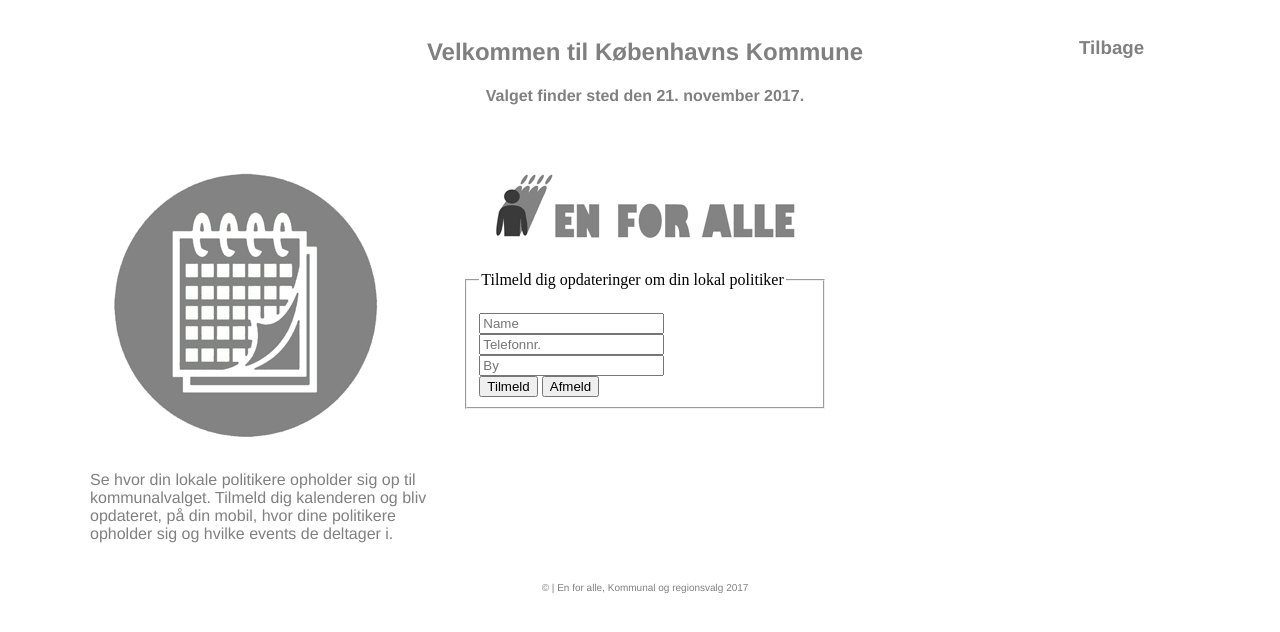
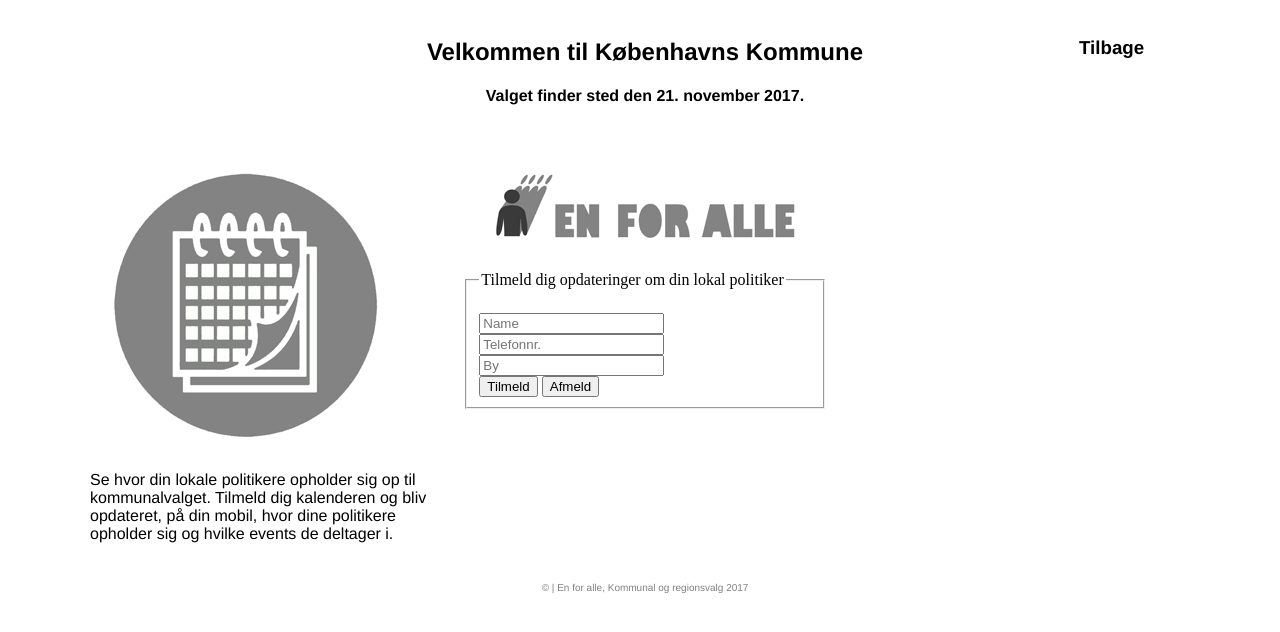
Before and after one commit to Politinder/politinder, a PHP site: page /tilmeld.php in a window 1280 px wide. Shown: the top 632 px of the page. Run offline with PHP 8.4, Linux system fonts and the light colour scheme.

Commit message:
Update stylesheet.css

```diff
--- a/stylesheet.css
+++ b/stylesheet.css
@@ -6,7 +6,7 @@ background: white;
 padding-top: 8px;
 font-family: helvetica, arial, sans-serif;
 font-size: 0,8em;
-color: grey;
+color: #000000;
 }
 
 
```
